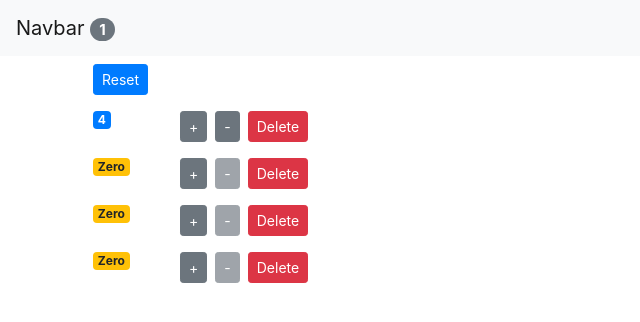
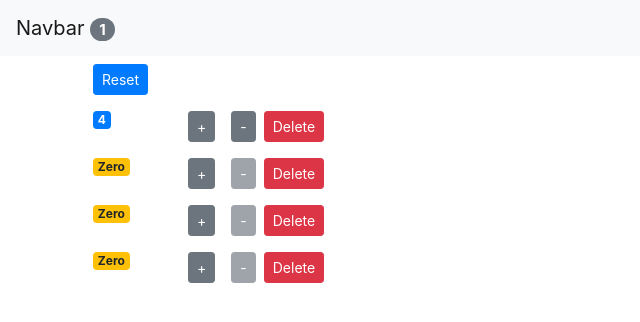
Before and after one commit to SandipPunalkar/react-counter-app, a React (Create React App) app: page / in a window 1280 px wide. Shown: the top 322 px of the page, without its empty margins (0-640 px from the left). Built offline with nearby package versions, Linux system fonts and the light colour scheme; the HTML template or start-up script is replaced by a standard one.

Commit message:
change button layout

```diff
--- a/src/components/counter.jsx
+++ b/src/components/counter.jsx
@@ -9,7 +9,7 @@ class Counter extends Component {
         </div>
         <div className="col">
           <button
-            className="btn btn-secondary btn-sm"
+            className="btn btn-secondary btn-sm m-2"
             onClick={() => this.props.onIncrement(this.props.counter)}
           >
             +
```
